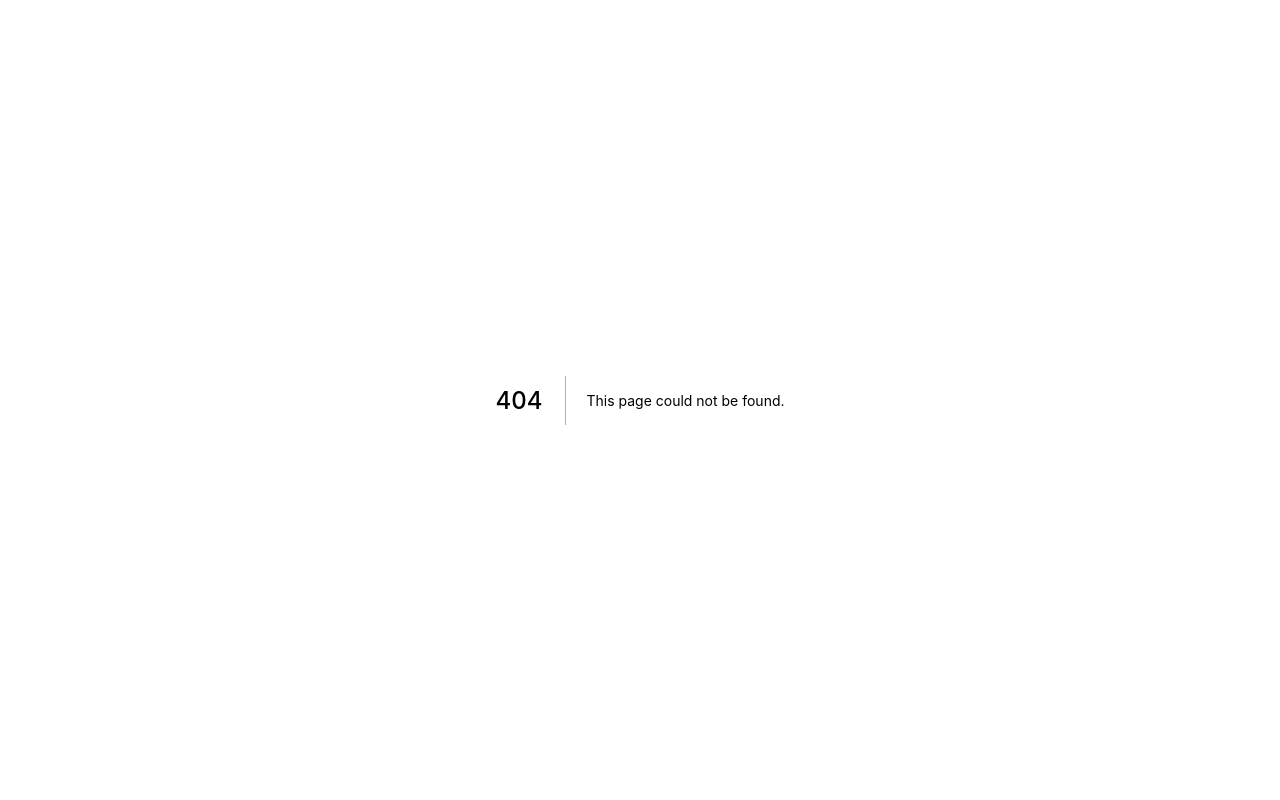
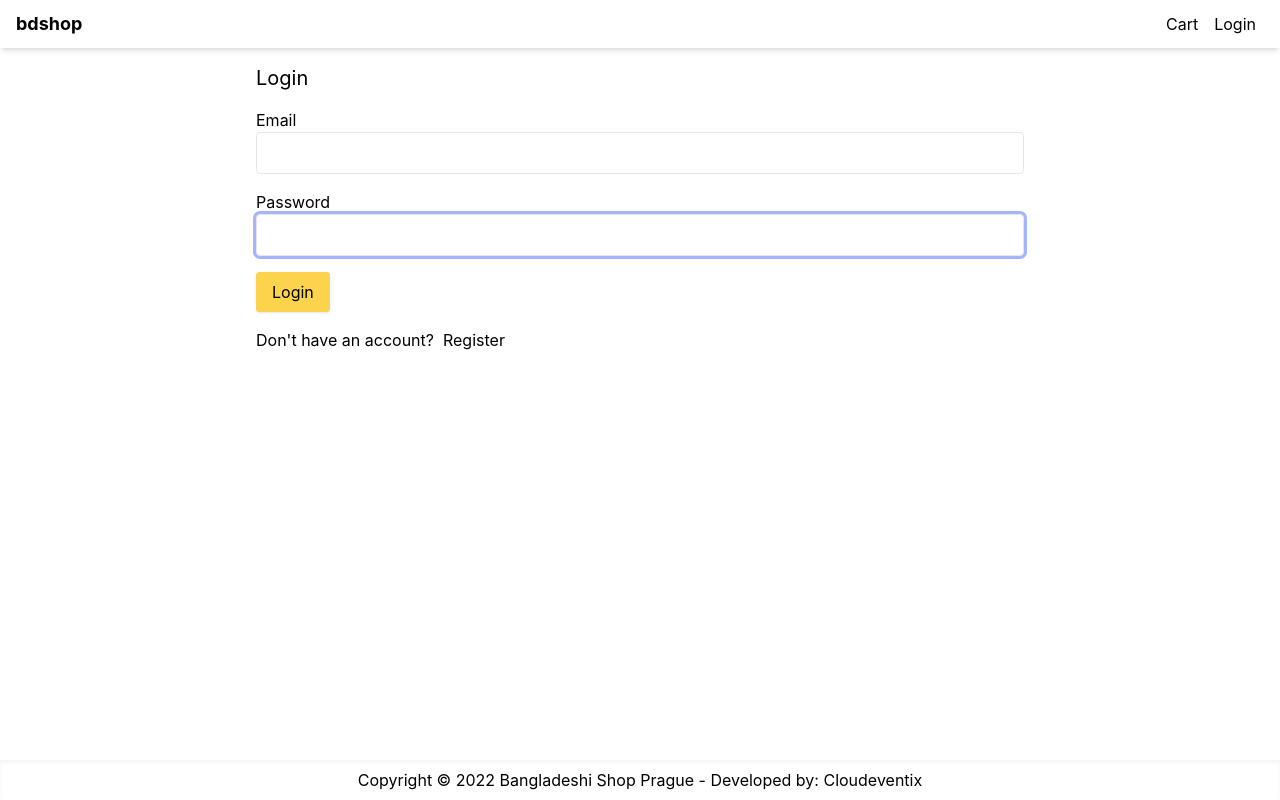
Before and after one commit to prabircodes/bangladeshi-shop-prague, a Next.js app: page /login in a window 1280 px wide. Before the commit this address had no page. Built offline with nearby package versions, Linux system fonts and the light colour scheme.

Commit message:
logi form created

```diff
--- a/package.json
+++ b/package.json
@@ -13,7 +13,8 @@
     "js-cookie": "^3.0.1",
     "next": "12.2.2",
     "react": "18.2.0",
-    "react-dom": "18.2.0"
+    "react-dom": "18.2.0",
+    "react-hook-form": "^7.34.0"
   },
   "devDependencies": {
     "@types/react": "^18.0.17",
--- a/pages/cart.js
+++ b/pages/cart.js
@@ -92,7 +92,7 @@
               </li>
               <li>
                 <button
-                  onClick={() => router.push('/shipping')}
+                  onClick={() => router.push('login?redirect=/shipping')}
                   className='primary-button w-full'
                 >
                   {' '}
--- /dev/null
+++ b/pages/login.js
@@ -0,0 +1,66 @@
+import React from 'react'
+import Link from 'next/link'
+import { useForm } from 'react-hook-form'
+import Layout from '../components/Layout'
+
+export default function LoginScreen() {
+  const {
+    handleSubmit,
+    register,
+    formState: { errors },
+  } = useForm()
+
+  const submitHandler = ({ email, password }) => {}
+  return (
+    <Layout title='Login'>
+      <form
+        className='mx-auto max-w-screen-md'
+        onSubmit={handleSubmit(submitHandler)}
+      >
+        <h1 className='mb-4 text-xl'>Login</h1>
+        <div className='mb-4'>
+          <label htmlFor='email'>Email</label>
+          <input
+            type='email'
+            {...register('email', {
+              required: 'Please enter email',
+              pattern: {
+                value: /^[a-zA-Z0-9_.+-]+@[a-zA-Z0-9-]+.[a-zA-Z0-9-.]+$/i,
+                message: 'Please enter valid email',
+              },
+            })}
+            className='w-full'
+            id='email'
+            autoFocus
+          />
+          {errors.email && (
+            <div className='text-red-500'> {errors.email.message} </div>
+          )}
+        </div>
+        <div className='mb-4'>
+          <label htmlFor='password'>Password</label>
+          <input
+            type='password'
+            {...register('password', {
+              required: 'Please enter password',
+              minLength: { value: 6, message: 'Password is more than 5 chars' },
+            })}
+            className='w-full'
+            id='password'
+            autoFocus
+          />
+          {errors.password && (
+            <div className='text-red-500'>{errors.password.message}</div>
+          )}
+        </div>
+        <div className='mb-4'>
+          <button className='primary-button'>Login</button>
+        </div>
+        <div className='mb-4'>
+          Don&apos;t have an account? &nbsp;
+          <Link href='register'>Register</Link>
+        </div>
+      </form>
+    </Layout>
+  )
+}
--- a/styles/globals.css
+++ b/styles/globals.css
@@ -26,3 +26,9 @@
 .primary-button {
   @apply rounded bg-amber-300 py-2 px-4 shadow outline-none hover:bg-amber-400 active:bg-amber-500;
 }
+
+input,
+select,
+textarea {
+  @apply rounded border p-2 outline-none ring-indigo-300 focus:ring;
+}
```
Also changed, not shown: 1 other file (tests, documents, lock files or other folders).
